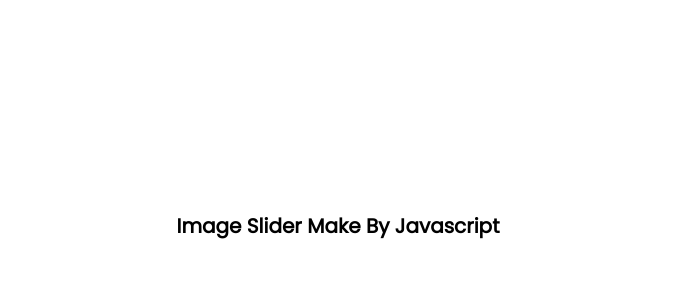
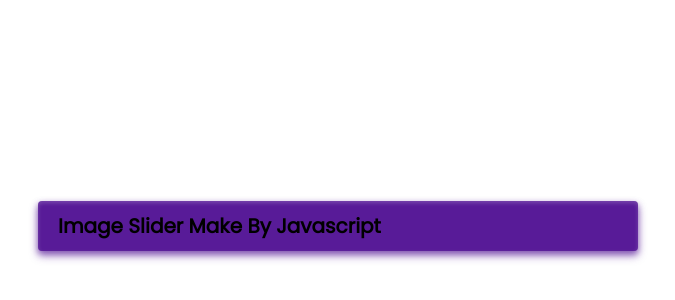
Before and after one commit to Md-Asikul-Islam/Image_slider, a plain HTML site: page index.html in a window 1280 px wide. Shown: the part 174-474 px from the top of the page, without its empty margins (302-977 px from the left). Drawn offline with Linux system fonts and the light colour scheme.

Commit message:
adding some design for container property

```diff
--- a/style.css
+++ b/style.css
@@ -19,3 +19,14 @@ body {
   justify-content: center;
   align-items: center;
 }
+
+.container{
+    background: #581b98;
+    width: clamp(10rem, 90%, 60rem);
+    padding: 1rem 2rem;
+    border-radius: 0.4rem;
+    box-shadow:
+  0 0.5rem 1rem rgba(88, 27, 152, 0.4), /* Outer subtle shadow */
+  0 0.3rem 0.6rem rgba(88, 27, 152, 0.6), /* Middle vibrant shadow */
+  inset 0 0.2rem 0.4rem rgba(255, 255, 255, 0.2); /* Soft inner glow effect */
+}
```
